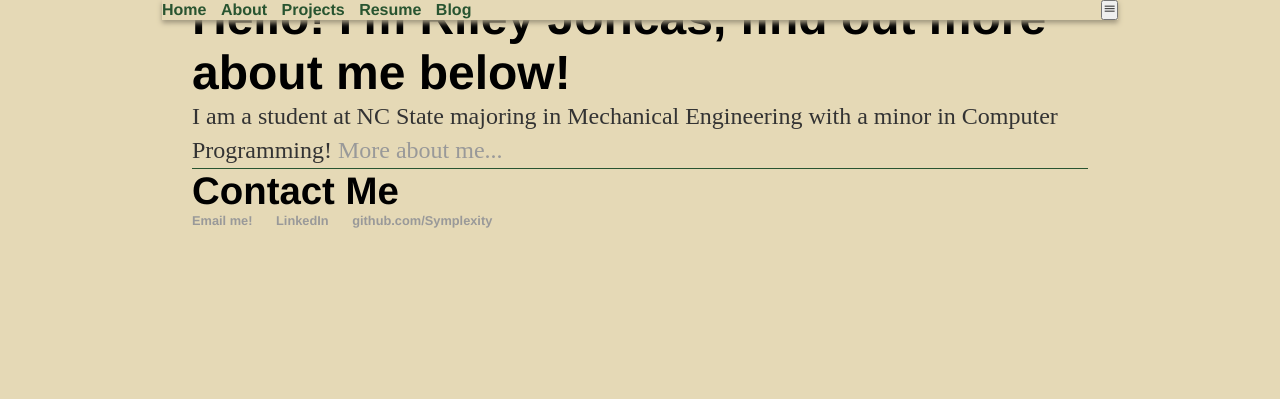
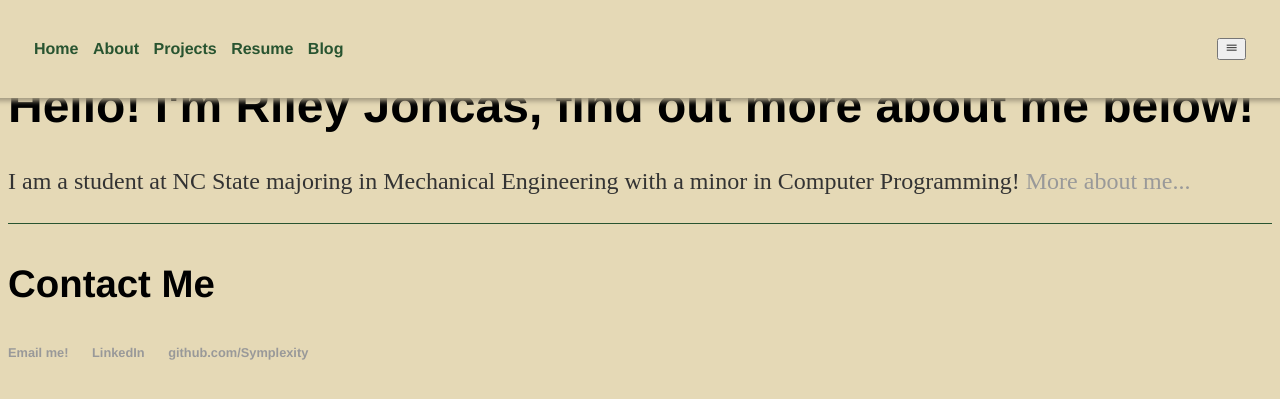
Before and after one commit to Symplexity/Symplexity.github.io, a Jekyll site: the page built from index.html, in a window 1280 px wide. Shown: the top 399 px of the page. Built offline with Jekyll 4.4.1, drawn with Linux system fonts in a browser that asks for light colours.

Commit message:
Update main.css

```diff
--- a/css/main.css
+++ b/css/main.css
@@ -14,18 +14,18 @@
     --bolder-font: 900;
 }
 
-* {
+/* * {
     margin: 0;
     padding: 0;
     box-sizing: border-box;
-}
+} */
 
 html {
     background-color: var(--tan);
 }
 
-/* Main body styling */
-body {
+/* Container class styling */
+.cointainer {
     margin: 30px auto;
     width: 70%;
     background-color: var(--tan);
@@ -41,7 +41,7 @@
     display: flex;
     align-items: center;
     justify-content: space-between;
-    padding: 1.5rem 3.5 rem;
+    padding: 1.5rem 3.5rem;
     background-color: var(--tan);
     box-shadow: 0 3px 5px var(--darkTan);
 
```
